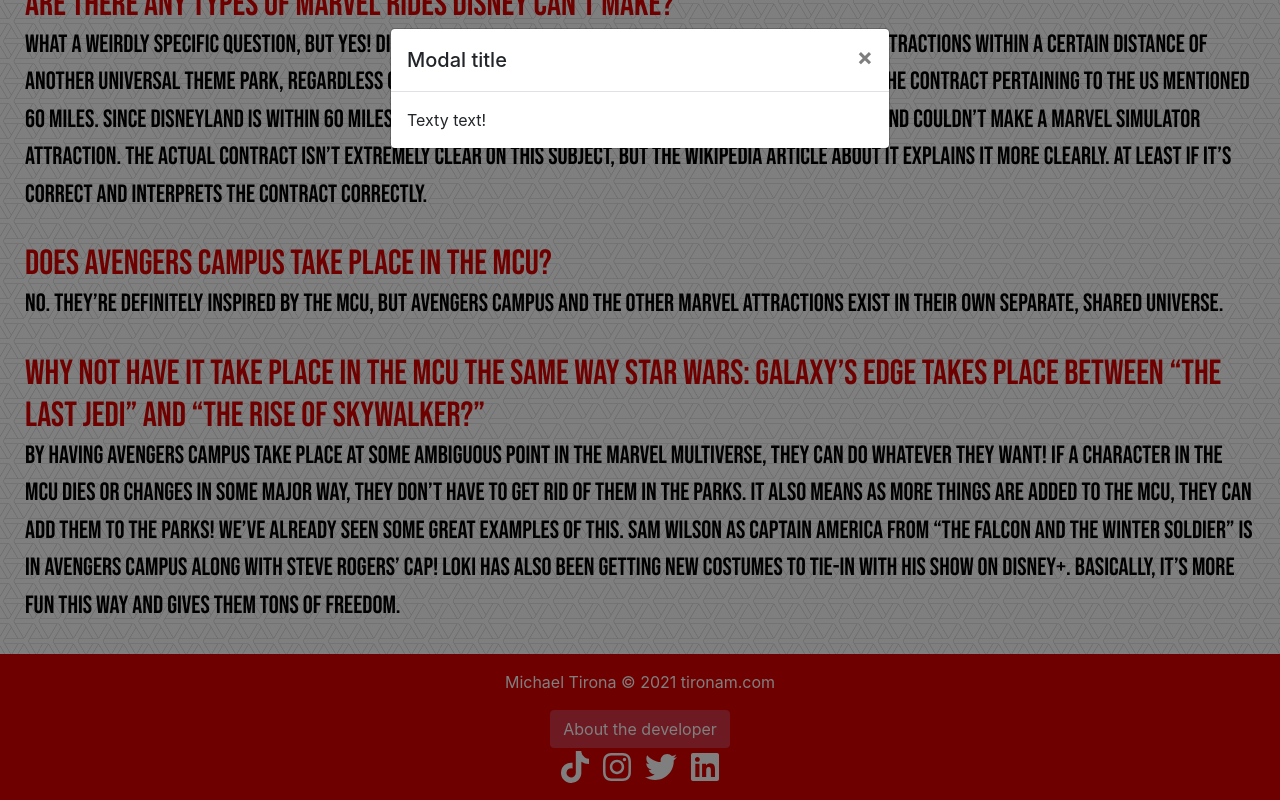
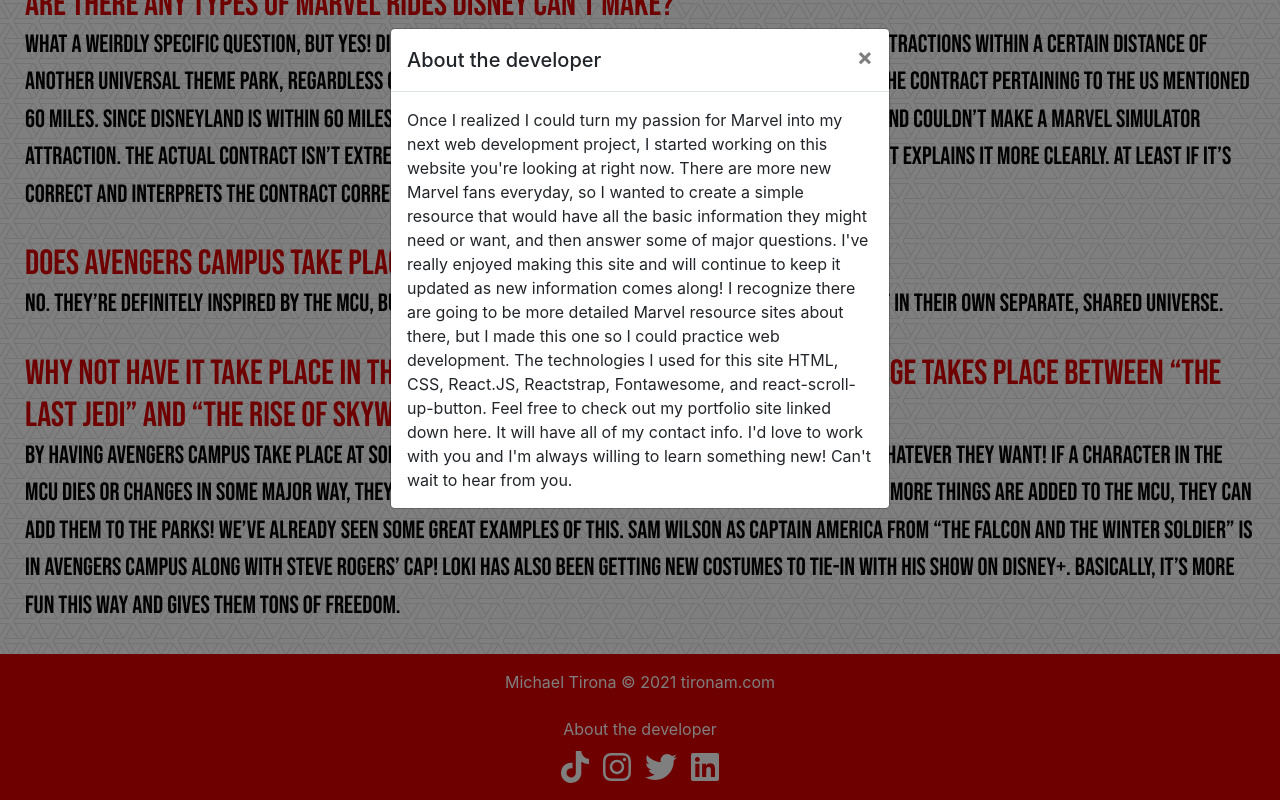
Before and after one commit to tironam/MarvelResource, a React (Create React App) app: page /FAQ in a window 1280 px wide. Both pictures are taken after a click on the button "About the developer". Shown: the part 3432-4232 px from the top of the page. Built offline with nearby package versions, Linux system fonts and the light colour scheme.

Commit message:
Added content to footer modal and fixed button

```diff
--- a/src/components/Footer.js
+++ b/src/components/Footer.js
@@ -12,7 +12,12 @@
                 </div>
                 <div className="footer text-white socials-container">
                     <div>
-                        <InfoModal buttonLabel="About the developer" />
+                        <InfoModal
+                            buttonLabel="About the developer"
+                            title="About the developer"
+                            text="Once I realized I could turn my passion for Marvel into my next web development project, I started working on this website you're looking at right now. There are more new Marvel fans everyday, so I wanted to create a simple resource that would have all the basic information they might need or want, and then answer some of major questions. I've really enjoyed making this site and will continue to keep it updated as new information comes along! "
+                            text2="I recognize there are going to be more detailed Marvel resource sites about there, but I made this one so I could practice web development. The technologies I used for this site HTML, CSS, React.JS, Reactstrap, Fontawesome, and react-scroll-up-button. Feel free to check out my portfolio site linked down here. It will have all of my contact info. I'd love to work with you and I'm always willing to learn something new! Can't wait to hear from you."
+                        />
                         <a href="https://vm.tiktok.com/ZM8dq4y4F/" target="_blank">
                             <FontAwesomeIcon icon={faTiktok} size="2x" className="socials" />
                         </a>
--- a/src/components/InfoModal.js
+++ b/src/components/InfoModal.js
@@ -4,7 +4,10 @@
 const InfoModal = (props) => {
     const {
         buttonLabel,
-        className
+        className,
+        text,
+        text2,
+        title
     } = props;
 
     const [modal, setModal] = useState(false);
@@ -12,11 +15,12 @@
 
     return (
         <div>
-            <Button color="danger" onClick={toggle}>{buttonLabel}</Button>
+            <Button color="" style={{ color: "white" }} onClick={toggle}>{buttonLabel}</Button>
             <Modal isOpen={modal} toggle={toggle} className={className}>
-                <ModalHeader toggle={toggle}>Modal title</ModalHeader>
+                <ModalHeader toggle={toggle}>{title}</ModalHeader>
                 <ModalBody>
-                    Texty text!
+                    {text}
+                    {text2}
                 </ModalBody>
             </Modal>
         </div>
```
